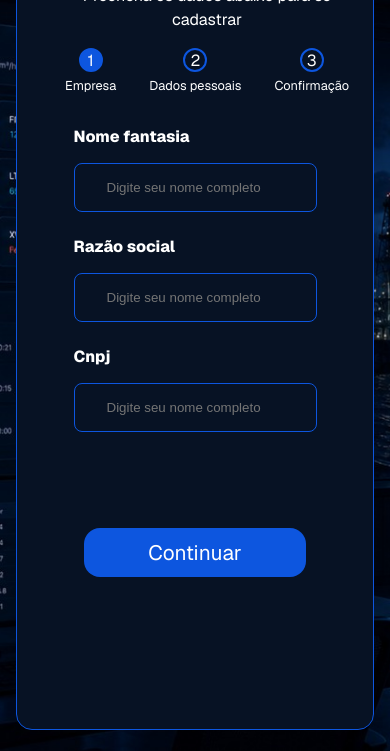
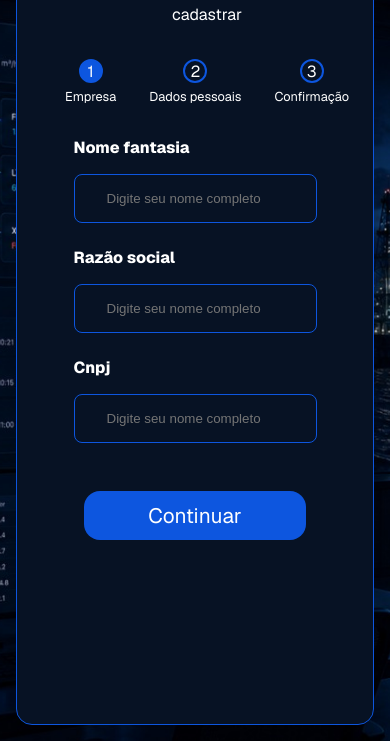
Before and after one commit to projeto-2sem/sentry, a website: page web-data-viz/public/cadastro-empresa.html in a window 390 px wide. Shown: the part 93-844 px from the top of the page. Drawn offline with nearby package versions, Linux system fonts and the light colour scheme; no server answers.

Commit message:
fix: Handling media queries with multiple divs

```diff
--- a/web-data-viz/public/css/cadastro-empresa.css
+++ b/web-data-viz/public/css/cadastro-empresa.css
@@ -73,7 +73,7 @@ main {
     justify-content: center;
     align-items: center;
     margin: 0 auto;
-    gap: 1rem;
+    gap: 2rem;
 }
 
 .title-create {
@@ -153,7 +153,7 @@ main {
 }
 
 .content-footer {
-    margin-top: 4rem;
+    margin-top: 1rem;
     text-align: center;
     height: 100%;
 }
@@ -166,6 +166,7 @@ main {
     border-radius: 1rem;
     font-size: 1.3rem;
     font-family: "Geist", sans-serif;
+    cursor: pointer;
 }
 
 
@@ -194,6 +195,10 @@ main {
     .wrapper-input {
         grid-column: 1;
         justify-self: center;
+    }
+
+    body {
+        height: auto;
     }
 
 }
```
Also changed, not shown: web-data-viz/public/cadastro-empresa.html (+0 -1 lines).
